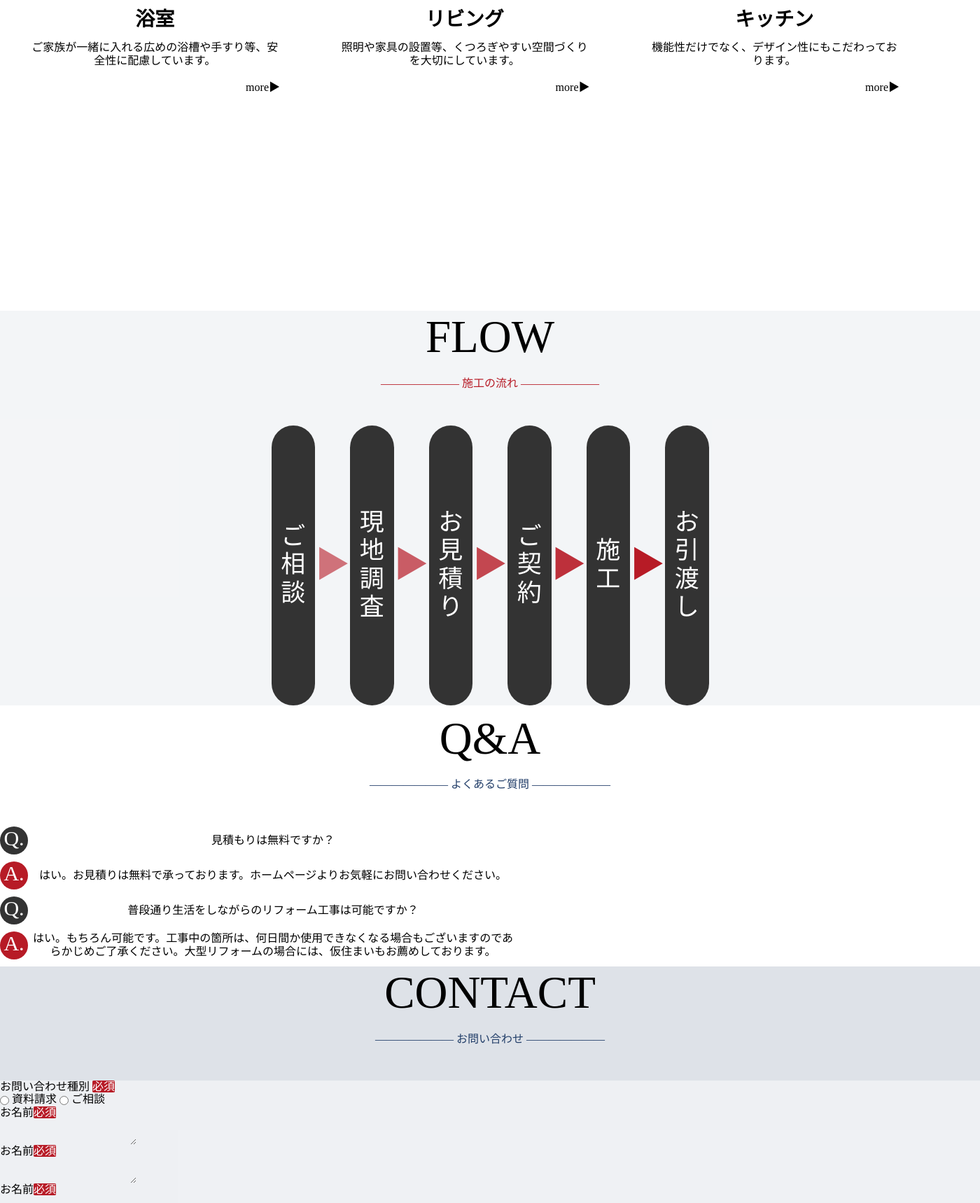
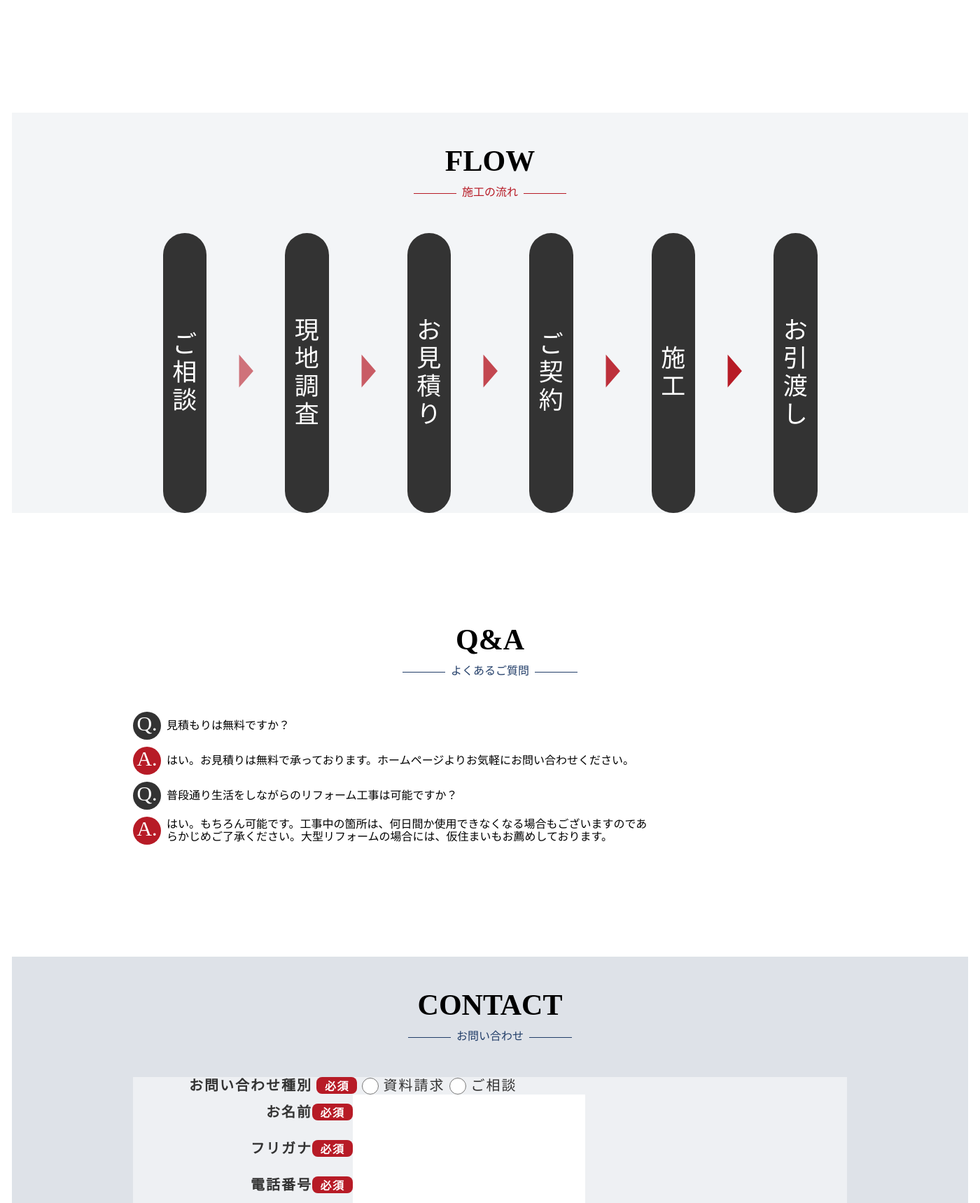
Before and after one commit to HiroyaKurihara/hrykuri, a PHP site: page / in a window 1400 px wide. Shown: the part 1688-3407 px from the top of the page at 70% size. Run offline with PHP 8.4, Linux system fonts and the light colour scheme.

Commit message:
portfolioBrushUp

```diff
--- a/portfolio/creation/reform/index.html
+++ b/portfolio/creation/reform/index.html
@@ -36,20 +36,21 @@
     <img src="images/hero 2.png" class="hero2" alt="hero2">
     <img src="images/hero 3.png" class="hero3" alt="hero3">
     <nav>
-        <div class="cont-1" alt="cont-1">
+        <div id="cont-1" alt="cont-1" class="cont">
             <section id="concept">
                 <h2>CONCEPT</h2>
-                <p class="subTitle" alt="subTitle"><span>――――――― </span>コンセプト<span> ―――――――</span></p>
+                <p class="subTitle" alt="subTitle">コンセプト</p>
                 <h3>家族が笑顔になれる場所</h3>
-                <p>家族が集う、温かく居心地の良い空間づくりを目指して、幅広い世代の方に安心して過ごしていただける空間づくりや、お手入れのしやすい素材を使用したリフォームをご提案いたします。</p>
+                <p class="familyText">
+                    家族が集う、温かく居心地の良い空間づくりを目指して、幅広い世代の方に安心して過ごしていただける空間づくりや、お手入れのしやすい素材を使用したリフォームをご提案いたします。</p>
             </section>
         </div>
     </nav>
     <nav>
-        <div class="cont-2" alt="cont-2">
+        <div id="cont-2" alt="cont-2" class="cont">
             <section id="service">
                 <h2 class="SERVICE">SERVICE</h2>
-                <p class="subTitle" alt="subTitle"><span>――――――― </span>サービス<span> ―――――――</span></p>
+                <p class="subTitle" alt="subTitle">サービス</p>
                 <div class="list-1-2-3" alt="list-1-2-3">
                     <div class="list-1" alt="list-1">
                         <img src="images/list-1-img.png" alt="list-1-img">
@@ -81,33 +82,41 @@
         </div>
     </nav>
     <nav>
-        <div class="cont-3" alt="cont-3">
+        <div id="cont-3" alt="cont-3" class="cont">
             <section id="flow">
                 <h2>FLOW</h2>
-                <p class="subTitle" alt="subTitle"><span class="sekou">――――――― </span>
-                    <span class="sekou">施工の流れ</span><span class="sekou"> ―――――――</span>
-                </p>
+                <p class="subTitle sekou88" alt="subTitle">施工の流れ</p>
                 <div class="list">
                     <a class="flow">
                         <p>ご相談</p>
                     </a>
-                    <p class="arrow1">▶</p>
+                    <span class="arrowSpan">
+                        <p id="arrow1" class="arrow">▶</p>
+                    </span>
                     <a class="flow">
                         <p>現地調査</p>
                     </a>
-                    <p class="arrow2">▶</p>
+                    <span class="arrowSpan">
+                        <p id="arrow2" class="arrow">▶</p>
+                    </span>
                     <a class="flow">
                         <p>お見積り</p>
                     </a>
-                    <p class="arrow3">▶</p>
+                    <span class="arrowSpan">
+                        <p id="arrow3" class="arrow">▶</p>
+                    </span>
                     <a class="flow">
                         <p>ご契約</p>
                     </a>
-                    <p class="arrow4">▶</p>
+                    <span class="arrowSpan">
+                        <p id="arrow4" class="arrow">▶</p>
+                    </span>
                     <a class="flow">
                         <p>施工</p>
                     </a>
-                    <p class="arrow5">▶</p>
+                    <span class="arrowSpan">
+                        <p id="arrow5" class="arrow">▶</p>
+                    </span>
                     <a class="flow">
                         <p>お引渡し</p>
                     </a>
@@ -116,11 +125,10 @@
         </div>
     </nav>
     <nav>
-        <div class="cont-4" alt="cont-4">
+        <div id="cont-4" alt="cont-4" class="cont">
             <section id="q&a">
                 <h2>Q&A</h2>
-                <p class="subTitle" alt="subTitle"><span class="yokuaru">――――――― </span><span
-                        class="yokuaru">よくあるご質問</span><span class="yokuaru"> ―――――――</span></p>
+                <p class="subTitle" alt="subTitle">よくあるご質問</p>
                 <div class="QA-1" alt="QA-1">
                     <div class="QA">
                         <p class="Q-1" alt="Q-1">Q.</p>
@@ -145,43 +153,45 @@
                 </div>
             </section>
         </div>
-        <div class="cont-5" alt="cont-5">
     </nav>
     <nav class="bg-2">
+        <div id="cont-5" alt="cont-5" class="cont">
             <section id="contact">
                 <h2>CONTACT</h2>
-            <p class="subTitle" alt="subTitle"><span>――――――― </span>お問い合わせ<span> ―――――――</span></p>
+                <p class="subTitle" alt="subTitle">お問い合わせ</p>
                 <div class="bg-1">
-                <div class="question" alt="お問い合わせ種別">
-                    <p>お問い合わせ種別
+                    <div class="question contact-text" alt="お問い合わせ種別">
+                        <a>お問い合わせ種別
                             <span class="hissu">必須</span>
-                    <p>
                             <label><input type="radio" name="attend" value="資料請求"> 資料請求</label>
                             <label><input type="radio" name="attend" value="ご相談"> ご相談</label>
-                    </p>
+                        </a>
                     </div>
-                <div class="name" alt="お名前">
-                    <p>お名前<span class="hissu">必須</span></p><br class="hissuBr"><textarea name="message"></textarea>
+                    <div class="name contact-text" alt="お名前">
+                        <a>お名前<span class="hissu">必須</span></a><br class="hissuBr"><input type="text" name="message">
                     </div>
-                <div class="spell" alt="フリガナ">
-                    <p>お名前<span class="hissu">必須</span></p><br class="hissuBr"><textarea name="message"></textarea>
+                    <div class="spell contact-text" alt="フリガナ">
+                        <a>フリガナ<span class="hissu">必須</span></a><br class="hissuBr"><input type="text" name="message">
                     </div>
-                <div class="call" alt="電話番号">
-                    <p>お名前<span class="hissu">必須</span></p><br class="hissuBr"><textarea name="message"></textarea>
+                    <div class="call contact-text" alt="電話番号">
+                        <a>電話番号<span class="hissu">必須</span></a><br class="hissuBr"><input type="tel" name="message">
                     </div>
-                <div class="access" alt="住所">
-                    <p>お名前<span class="hissu">必須</span>〒</p><br class="hissuBr"><textarea
-                        name="message"></textarea><br><textarea name="message"></textarea>
+                    <div class="access contact-text" alt="住所">
+                        <a>住所<span class="hissu">必須</span>〒</a><br class="hissuBr"><input type="text"
+                            name="message"><br><input type="text" name="message">
                     </div>
-                <p>メールアドレス<span class="hissu">必須</span><br class="hissuBr"><input type="email" name="user_mail"></p>
-                <p>メールアドレス(確認用)<span class="hissu">必須</span><br class="hissuBr"><input type="email" name="user_mail">
-                </p>
-                <div class="お問い合わせ内容" alt="お問い合わせ内容">
-                    <p>お問い合わせ内容</p><textarea name="message"></textarea>
-                </div><span class="kakunin">
+                    <p class="contact-text">メールアドレス<span class="hissu">必須</span><br class="hissuBr"><input type="email"
+                            name="user_mail"></p>
+                    <p class="contact-text">メールアドレス(確認用)<span class="hissu">必須</span><br class="hissuBr"><input
+                            type="email" name="user_mail"></p>
+                    <div class="inquiry-content contact-text" alt="お問い合わせ内容">
+                        <p class="contact-text">お問い合わせ内容</p><input type="text" name="message">
+                    </div>
+                    <span class="kakunin">
                         <input type="submit" name="submit" value="入力内容を確認する▶"></span>
                 </div>
             </section>
+        </div>
     </nav>
     <div class="pageTop" alt="pageTop">
         <a href="#pageTop" class="arrow6">^</a>
--- a/portfolio/creation/reform/styles/style.css
+++ b/portfolio/creation/reform/styles/style.css
@@ -1,14 +1,41 @@
 @charset "utf-8";
+
+@media screen and (min-width:768px) {
+
+    main,
+    header,
+    footer {
+        width: 100%;
+        margin: 0 auto;
+    }
+}
+
+@media screen and (min-width:960px) {
+
+    main,
+    header,
+    footer {
+        width: 1366px;
+        margin: 0 auto;
+    }
+}
 
 h1 {
     color: #B71B26;
     font-family: 'Jost', sans-serif;
     font-size: 35px;
+    margin: 24px;
+}
+
+.menu li a {
+    font-family: 'Noto Serif JP', serif;
+    font-weight: medium;
+    font-size: 16px;
+    line-height: 16px;
+    letter-spacing: 10%;
 }
 
 .hero2 {
-    margin-top: 50px;
-    margin-bottom: 200px;
     background-color: #D9D9D9;
 }
 
@@ -33,18 +60,74 @@ li:hover {
     filter: invert();
 }
 
+.cont {
+    margin-top: 160px;
+}
+
 h2 {
     text-align: center;
-    font-family: 'Playfair Display', serif;
-    font-size: 65px;
-    margin-top: 10px;
-    margin-bottom: 20px;
+    font-family: 'Noto Serif JP', serif;
+    font-weight: bold;
+    font-size: 42px;
+    line-height: 42px;
+    letter-spacing: 10%;
 }
 
 .subTitle {
     text-align: center;
-    margin-bottom: 50px;
+    margin-top: 16px;
+    margin-bottom: 48px;
     color: #223E69;
+    font-family: 'Noto Serif JP', serif;
+    font-size: 16px;
+    line-height: 16px;
+    font-weight: normal;
+    letter-spacing: 10%;
+    /* 文字間隔を追加 */
+}
+
+.subTitle:before,
+.subTitle:after {
+    content: "";
+    display: inline-block;
+    /* インラインブロック要素に変更 */
+    width: 60.5px;
+    /* 60.5pxに指定 */
+    height: 1px;
+    background-color: #223E69;
+    /* 線の色 */
+    margin-top: 8px;
+    /* 必要に応じて調整 */
+    margin-bottom: 8px;
+    /* 必要に応じて調整 */
+    vertical-align: middle;
+    /* テキストのベースラインに合わせる */
+}
+
+.subTitle .sekou:before,
+.subTitle .sekou:after {
+    background-color: #223E69;
+    /* 88行目以外の色 */
+}
+
+.subTitle.sekou88 {
+    color: #B71B26;
+    /* 文字の色をB71B26に設定 */
+}
+
+.subTitle.sekou88:before,
+.subTitle.sekou88:after {
+    background-color: #B71B26;
+    /* 88行目の色をB71B26に設定 */
+}
+
+
+.subTitle:before {
+    margin-right: 8px;
+}
+
+.subTitle:after {
+    margin-left: 8px;
 }
 
 h3 {
@@ -53,8 +136,6 @@ h3 {
     font-family: 'Noto Sans JP', sans-serif;
     font-family: 'Playfair Display', serif;
     font-size: 28px;
-    margin-top: 15px;
-    margin-bottom: 15px;
 }
 
 p {
@@ -62,20 +143,26 @@ p {
     font-family: 'Playfair Display', serif;
 }
 
+.familyText {
+    width: 1020px;
+    margin: 24px auto 0 auto;
+}
+
 .SERVICE {
     margin-top: 200px;
 }
 
-.cont-3 {
+#cont-3 {
     background-color: rgba(34, 62, 105, 0.05);
+    padding-top: 48px;
 }
 
 .sekou {
     color: #B71B26;
 }
 
-.cont-4 {
-    text-align: center;
+#cont-4 {
+    /* text-align: center; */
 }
 
 .Q-1 {
@@ -100,30 +187,140 @@ p {
 
 .Q-2 {
     width: 700px;
+    margin-left: 8px;
 }
 
 .A-2 {
     width: 700px;
+    margin-left: 8px;
 }
 
 .QA {
     display: flex;
     align-items: center;
-    margin: 10px 0;
+    margin: 10px auto;
+    width: 1020px;
 }
 
 .bg-2 {
     background-color: rgba(34, 62, 105, 0.15);
 }
 
+#contact {
+    padding-top: 48px;
+}
+
 .bg-1 {
     background-color: rgba(255, 255, 255, 0.5);
+    width: 1020px;
+    margin: 0 auto;
 }
 
 .hissu {
     background-color: #B71B26;
-    border-radius: 8%;
+    border-radius: 8px;
     color: #FFFFFF;
+    font-size: 16px;
+    line-height: 24px;
+    width: 58px;
+    letter-spacing: 0.1em;
+    /* em 単位での指定 */
+    display: inline-block;
+    text-align: center;
+}
+
+label {
+    font-family: 'Noto Sans JP', sans-serif;
+    font-weight: normal;
+    font-size: 20px;
+    line-height: 20px;
+    letter-spacing: 0.1em;
+    /* 10%相当 */
+}
+
+input[type="radio"] {
+    width: 24px;
+    height: 24px;
+}
+
+.contact-text {
+    font-family: 'Noto Sans JP', sans-serif;
+    font-weight: bold;
+    font-size: 20px;
+    line-height: 20px;
+    letter-spacing: 0.1em;
+    color: #333333;
+}
+
+input {
+    background-color: #FFFFFF;
+}
+
+.name input,
+.spell input,
+.call input {
+    width: 332px;
+    height: 52px;
+}
+
+.access input:nth-of-type(1) {
+    width: 222px;
+    height: 52px;
+}
+
+.access input:nth-of-type(2) {
+    width: 664px;
+    height: 52px;
+}
+
+.contact-text input[type="email"] {
+    width: 664px;
+    height: 52px;
+}
+
+/* お問い合わせ種別 */
+.question {
+    margin-left: 80px;
+}
+
+/* お名前 */
+.name {
+    margin-left: 190px;
+}
+
+/* フリガナ */
+.spell {
+    margin-left: 168px;
+}
+
+/* 電話番号 */
+.call {
+    margin-left: 168px;
+}
+
+/* 住所 */
+.access {
+    margin-left: 212px;
+}
+
+/* メールアドレス */
+input[type="email"] {
+    margin-left: 102px;
+}
+
+/* メールアドレス(確認用) */
+input[type="email"]:last-child {
+    margin-left: 16px;
+}
+
+/* inquiry-content */
+.inquiry-content {
+    margin-left: 80px;
+}
+
+.inquiry-content input[type="text"] {
+    width: 664px;
+    height: 208px;
 }
 
 .kakunin {
@@ -160,6 +357,7 @@ footer {
 
     .list-p {
         width: 362.5px;
+        margin: 24px auto;
     }
 
     .moreBtn {
@@ -372,7 +570,7 @@ footer {
     .moreBtn {
         display: flex;
         justify-content: flex-end;
-        margin: 20px 0 300px;
+        margin-top: 20px;
         width: 400px;
     }
 
@@ -393,35 +591,46 @@ footer {
         align-items: center;
     }
 
-    .arrow1 {
+    .arrow {
+        transform: scale(0.5, 1);
+        margin: 0 auto;
+    }
+
+    .arrowSpan {
+        display: flex;
+        align-items: center;
+        width: 112px;
+    }
+
+    #arrow1 {
         color: rgba(183, 27, 38, 0.6);
         font-size: 50px;
         display: flex;
         align-items: center;
     }
 
-    .arrow2 {
+    #arrow2 {
         color: rgba(183, 27, 38, 0.7);
         font-size: 50px;
         display: flex;
         align-items: center;
     }
 
-    .arrow3 {
+    #arrow3 {
         color: rgba(183, 27, 38, 0.8);
         font-size: 50px;
         display: flex;
         align-items: center;
     }
 
-    .arrow4 {
+    #arrow4 {
         color: rgba(183, 27, 38, 0.9);
         font-size: 50px;
         display: flex;
         align-items: center;
     }
 
-    .arrow5 {
+    #arrow5 {
         color: rgba(183, 27, 38, 1);
         font-size: 50px;
         display: flex;
```
Lines whose indentation alone changed are shown as unchanged.
